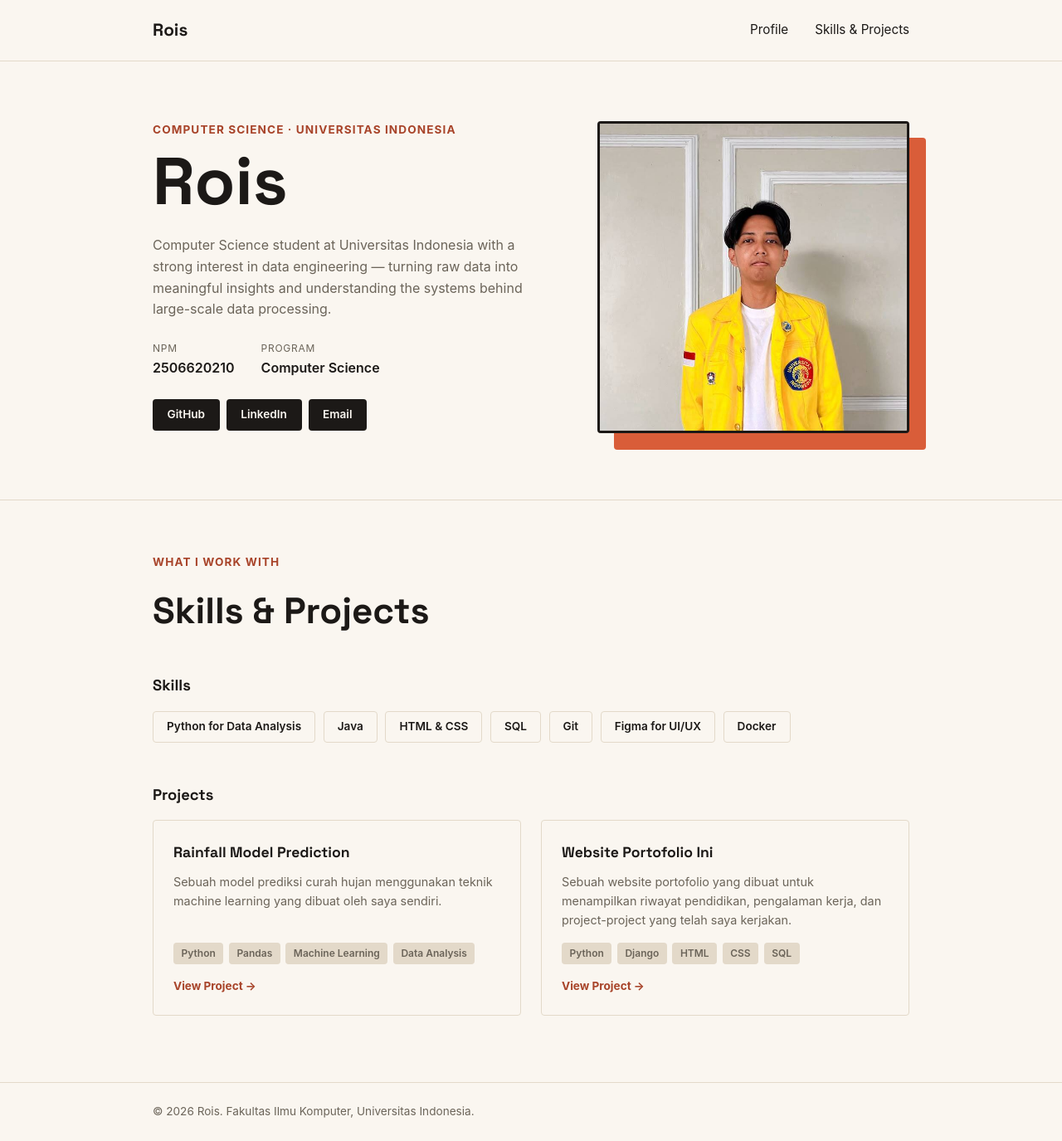
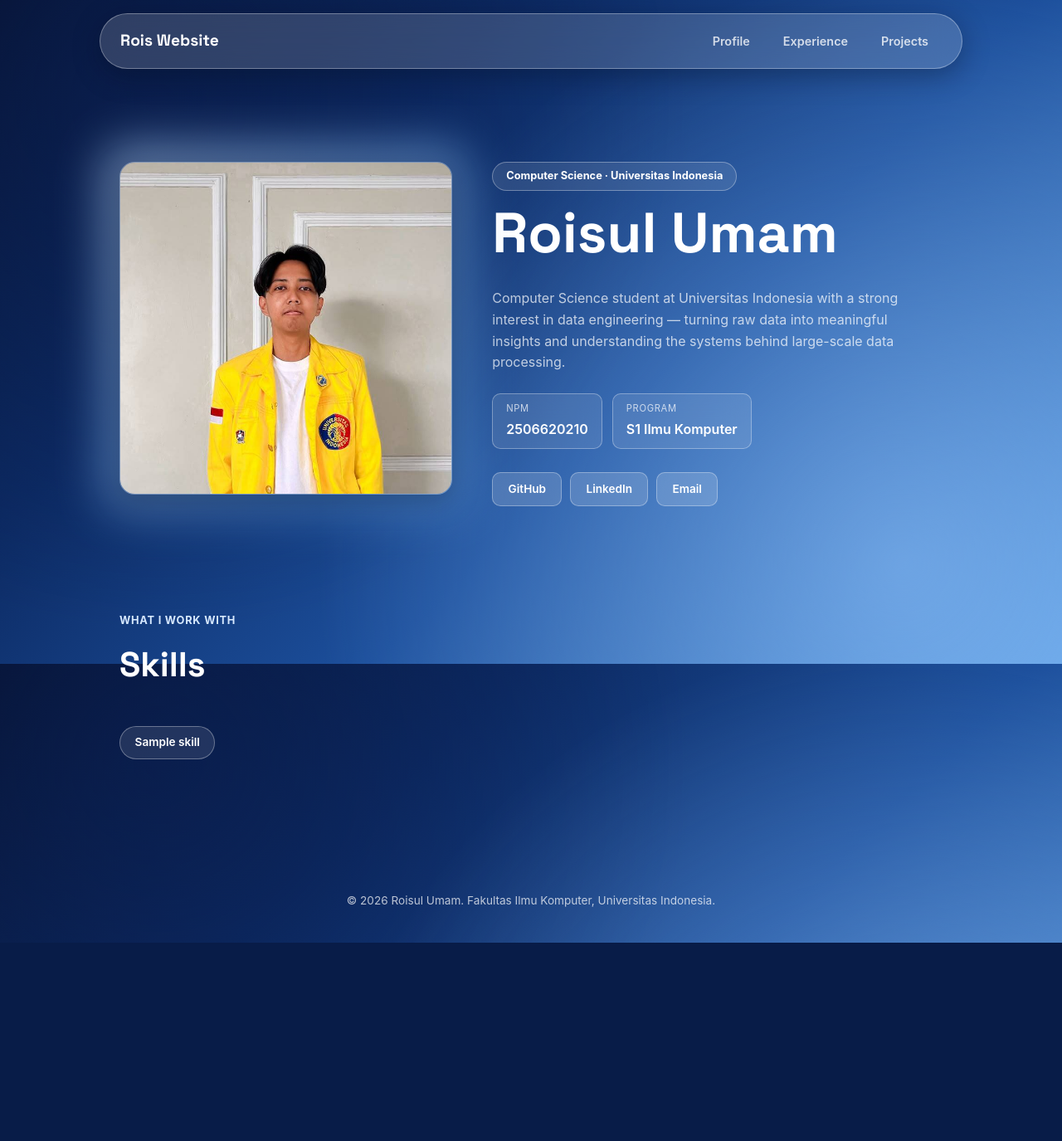
Before and after one commit to Roisul-Umam/myportofolio, a Django app: page / in a window 1280 px wide. Shown: the whole page at 83% size. After the commit the page ends 1136 px from the top, so only its background shows below. Run offline with Django 5.2, Linux system fonts and the light colour scheme; tables that the repository leaves empty hold one stand-in row (values such as "Sample post").

Commit message:
feat(portfolio): add dynamic skill and project models with admin integration also changing web design to glassmorphism theme

```diff
--- /dev/null
+++ b/main/apps.py
@@ -0,0 +1,5 @@
+from django.apps import AppConfig
+
+
+class MainConfig(AppConfig):
+    name = 'main'
--- /dev/null
+++ b/main/urls.py
@@ -0,0 +1,12 @@
+from django.urls import path
+
+from main import views
+from main.views import show_main, show_experience
+
+app_name = "main"
+
+urlpatterns = [
+    path("", show_main, name="show_main"),
+    path("experience/", show_experience, name="show_experience"),
+    path('projects/', views.show_projects, name='show_projects'),
+]
--- /dev/null
+++ b/main/views.py
@@ -0,0 +1,43 @@
+from django.shortcuts import render
+from main.models import Experience, Skill, Project
+# Create your views here.
+def show_main(request):
+    skills = Skill.objects.all()
+    projects = Project.objects.all()
+    context = {
+        "name": "Roisul Umam",
+        "short_name": "Rois",
+        "npm": "2506620210",
+        "avatar_url": "/static/img/rois.jpg",
+        "kicker": "Computer Science · Universitas Indonesia",
+        "study_program": "S1 Ilmu Komputer",
+        "bio": (
+            "Computer Science student at Universitas Indonesia with a strong interest "
+            "in data engineering — turning raw data into meaningful insights and "
+            "understanding the systems behind large-scale data processing."
+        ),
+        "social_links": [
+            {"name": "GitHub", "url": "https://github.com/Roisul-Umam"},
+            {"name": "LinkedIn", "url": "https://www.linkedin.com/in/roisul-umam-83577b302/?locale=en"},
+            {"name": "Email", "url": "mailto:umamr545@gmail.com"}
+        ],
+        "skills": skills,
+        "projects": projects,
+    }
+    return render(request, "index.html", context)
+
+
+def show_experience(request):
+    context = {
+        "name": "Rois",
+        "experience_list": Experience.objects.all(),
+    }
+    return render(request, "experience.html", context)
+
+def show_projects(request):
+    projects = Project.objects.all()  # sesuaikan sama model kamu
+    context = {
+        "name": "Rois",  # atau variabel yang sudah kamu pakai
+        "projects": projects,
+    }
+    return render(request, "projects.html", context)
--- a/portofolio/settings.py
+++ b/portofolio/settings.py
@@ -43,6 +43,7 @@ INSTALLED_APPS = [
     'django.contrib.sessions',
     'django.contrib.messages',
     'django.contrib.staticfiles',
+    'main'
 ]
 
 MIDDLEWARE = [
--- a/portofolio/urls.py
+++ b/portofolio/urls.py
@@ -15,11 +15,9 @@ Including another URLconf
     2. Add a URL to urlpatterns:  path('blog/', include('blog.urls'))
 """
 from django.contrib import admin
-from django.urls import path
-
-from portofolio.views import landing_page
+from django.urls import include, path
 
 urlpatterns = [
-    path('admin/', admin.site.urls),
-    path('', landing_page, name='landing_page'),
+    path("admin/", admin.site.urls),
+    path("", include("main.urls", namespace='main'))
 ]
--- a/portofolio/views.py
+++ b/portofolio/views.py
@@ -1,42 +1,4 @@
 from django.shortcuts import render
 
 def landing_page(request):
-    context = {
-        "name": "Rois",
-        "avatar_url": "/static/img/rois.jpg",
-        "kicker": "Computer Science · Universitas Indonesia",
-        "bio": "Computer Science student at Universitas Indonesia with a strong interest "
-               "in data engineering — turning raw data into meaningful insights and "
-               "understanding the systems behind large-scale data processing.",
-        "npm": "2506620210",
-        "program" : "Computer Science",
-        "social_links": [
-            {"name": "GitHub", "url": "https://github.com/Roisul-Umam"},
-            {"name": "LinkedIn", "url": "https://www.linkedin.com/in/roisul-umam-83577b302/?locale=en"},
-            {"name": "Email", "url": "mailto:umamr545@gmail.com"}
-        ],
-        "skills": [
-            "Python for Data Analysis",
-            "Java",
-            "HTML & CSS",
-            "SQL",
-            "Git",
-            "Figma for UI/UX",
-            "Docker",
-        ],
-        "projects": [
-            {
-                "name": "Rainfall Model Prediction",
-                "description": "Sebuah model prediksi curah hujan menggunakan teknik machine learning yang dibuat oleh saya sendiri.",
-                "tags": ["Python", "Pandas", "Machine Learning", "Data Analysis"],
-                "link": "#",
-            },
-            {
-                "name": "Website Portofolio Ini",
-                "description": "Sebuah website portofolio yang dibuat untuk menampilkan riwayat pendidikan, pengalaman kerja, dan project-project yang telah saya kerjakan.",
-                "tags": ["Python", "Django", "HTML", "CSS", "SQL"],
-                "link": "#",
-            },
-        ]
-    }
-    return render(request, "index.html", context)
+    return render(request, "index.html")
--- a/static/css/style.css
+++ b/static/css/style.css
@@ -5,45 +5,87 @@
 }
 
 :root {
-    --ink: #1c1917;
-    --paper: #faf6f0;
-    --accent: #d95d39;
-    --accent-dark: #a8442a;
-    --line: #e3d9c9;
-    --text-muted: #6b6459;
-    --radius: 4px;
+    /* base ink/paper */
+    --ink: #ffffff;
+    --ink-dim: rgba(255, 255, 255, 0.78);
+    --paper: #0c2a63;
+    --accent: #ffffff;
+    --accent-dark: #d7e9ff;
+    --line: rgba(255, 255, 255, 0.2);
+    --text-muted: rgba(255, 255, 255, 0.72);
+    --radius: 18px;
+    --radius-sm: 10px;
+
+    /* glass tokens */
+    --glass: rgba(255, 255, 255, 0.10);
+    --glass-strong: rgba(255, 255, 255, 0.16);
+    --glass-border: rgba(255, 255, 255, 0.32);
+    --glass-shadow: 0 8px 32px rgba(4, 12, 32, 0.35);
+    --blur: blur(18px);
+}
+
+html {
+    scroll-behavior: smooth;
 }
 
 body {
     font-family: -apple-system, "Segoe UI", Roboto, Helvetica, Arial, sans-serif;
     color: var(--ink);
-    background-color: var(--paper);
     line-height: 1.6;
+    min-height: 100vh;
+    background:
+        radial-gradient(circle at 85% 85%, rgba(150, 200, 255, 0.5), transparent 55%),
+        radial-gradient(circle at 15% 15%, rgba(10, 30, 80, 0.6), transparent 50%),
+        linear-gradient(135deg, #061230 0%, #0c2a63 30%, #1c4f9c 60%, #5b9be0 100%);
+    background-attachment: fixed;
 }
 
-h1, .brand {
+h1, h2, .brand {
     font-family: "Space Grotesk", -apple-system, sans-serif;
 }
 
 .container {
-    max-width: 960px;
+    max-width: 1040px;
     margin: 0 auto;
     padding: 0 1.5rem;
 }
 
+/* ---------- Glass base ---------- */
+.glass {
+    background: var(--glass);
+    backdrop-filter: var(--blur);
+    -webkit-backdrop-filter: var(--blur);
+    border: 1px solid var(--glass-border);
+    box-shadow: var(--glass-shadow);
+    border-radius: var(--radius);
+}
+
+/* ---------- Header ---------- */
 .site-header {
-    border-bottom: 1px solid var(--line);
+    position: sticky;
+    top: 1rem;
+    z-index: 20;
+    margin: 1rem auto 0;
+    max-width: 1040px;
+    width: calc(100% - 3rem);
+    background: var(--glass-strong);
+    backdrop-filter: var(--blur);
+    -webkit-backdrop-filter: var(--blur);
+    border: 1px solid var(--glass-border);
+    border-radius: 999px;
+    box-shadow: var(--glass-shadow);
 }
 
 .site-header .container {
     display: flex;
     justify-content: space-between;
     align-items: center;
-    padding: 1.25rem 1.5rem;
+    padding: 0.85rem 1.5rem;
+    max-width: none;
 }
 
 .brand {
-    font-size: 1.3rem;
+    font-size: 1.2rem;
     font-weight: 700;
     color: var(--ink);
     text-decoration: none;
@@ -51,26 +93,37 @@ h1, .brand {
 
 .site-header nav {
     display: flex;
-    gap: 2rem;
+    gap: 0.5rem;
 }
 
 .site-header nav a {
-    color: var(--ink);
+    color: var(--ink-dim);
     text-decoration: none;
-    font-size: 0.95rem;
+    font-size: 0.9rem;
+    font-weight: 600;
+    padding: 0.45rem 1rem;
+    border-radius: 999px;
+    transition: background-color 0.2s ease, color 0.2s ease;
 }
 
+.site-header nav a:hover {
+    color: var(--ink);
+    background: rgba(255, 255, 255, 0.18);
+}
+
+/* ---------- Hero ---------- */
 .hero {
-    padding: 4.5rem 0 5rem;
+    padding: 7rem 0 4rem;
 }
 
 .hero-grid {
     display: grid;
-    grid-template-columns: 1.3fr 1fr;
+    grid-template-columns: 0.85fr 1.15fr;
     grid-template-areas:
-        "identity photo"
-        "details  photo";
-    gap: 1.5rem 3rem;
+        "photo   identity"
+        "photo   details";
+    gap: 2rem 3rem;
+    align-items: start;
 }
 
 .hero-identity {
@@ -82,33 +135,50 @@ h1, .brand {
 }
 
 .hero-kicker {
-    font-size: 0.85rem;
-    letter-spacing: 0.08em;
-    text-transform: uppercase;
-    color: var(--accent-dark);
+    display: inline-block;
+    font-size: 0.8rem;
     font-weight: 700;
-    margin-bottom: 0.75rem;
+    color: var(--ink);
+    background: var(--glass);
+    border: 1px solid var(--glass-border);
+    backdrop-filter: var(--blur);
+    -webkit-backdrop-filter: var(--blur);
+    border-radius: 999px;
+    padding: 0.4rem 1rem;
+    margin-bottom: 1.1rem;
 }
 
 .hero-identity h1 {
-    font-size: clamp(3rem, 7vw, 5rem);
-    line-height: 0.95;
+    font-size: clamp(2.75rem, 6vw, 4.25rem);
+    line-height: 1;
+    color: var(--ink);
 }
 
 .bio {
     color: var(--text-muted);
-    max-width: 480px;
+    max-width: 520px;
     margin-bottom: 1.5rem;
 }
 
 .meta-list {
     display: flex;
-    gap: 2rem;
-    margin-bottom: 1.5rem;
+    gap: 0.75rem;
+    flex-wrap: wrap;
+    margin-bottom: 1.75rem;
+    list-style: none;
+}
+
+.meta-row {
+    background: var(--glass);
+    border: 1px solid var(--glass-border);
+    backdrop-filter: var(--blur);
+    -webkit-backdrop-filter: var(--blur);
+    border-radius: var(--radius-sm);
+    padding: 0.6rem 1rem;
 }
 
 .meta-row dt {
-    font-size: 0.75rem;
+    font-size: 0.7rem;
     text-transform: uppercase;
     letter-spacing: 0.06em;
     color: var(--text-muted);
@@ -117,11 +187,12 @@ h1, .brand {
 
 .meta-row dd {
     font-weight: 600;
+    color: var(--ink);
 }
 
 .social-links {
     display: flex;
-    gap: 0.5rem;
+    gap: 0.6rem;
     flex-wrap: wrap;
 }
 
@@ -130,31 +201,33 @@ h1, .brand {
     font-size: 0.85rem;
     font-weight: 600;
     text-decoration: none;
-    color: var(--paper);
-    background-color: var(--ink);
-    border-radius: var(--radius);
-    padding: 0.5rem 1.1rem;
-    transition: background-color 0.2s ease;
+    color: var(--ink);
+    background: var(--glass-strong);
+    border: 1px solid var(--glass-border);
+    backdrop-filter: var(--blur);
+    -webkit-backdrop-filter: var(--blur);
+    border-radius: var(--radius-sm);
+    padding: 0.55rem 1.15rem;
+    transition: background-color 0.2s ease, transform 0.2s ease;
 }
 
 .social-link:hover {
-    background-color: var(--accent);
+    background: rgba(255, 255, 255, 0.3);
+    transform: translateY(-2px);
 }
 
 .hero-photo {
     grid-area: photo;
-    align-self: center;
     position: relative;
 }
 
 .photo-block {
     position: absolute;
-    top: 1.25rem;
-    left: 1.25rem;
-    width: 100%;
-    height: 100%;
-    background-color: var(--accent);
-    border-radius: var(--radius);
+    inset: -1.25rem;
+    background: linear-gradient(135deg, #bcdcff, #5b9be0 80%);
+    border-radius: calc(var(--radius) + 8px);
+    filter: blur(28px);
+    opacity: 0.55;
     z-index: 0;
 }
 
@@ -166,42 +239,41 @@ h1, .brand {
     aspect-ratio: 1 / 1;
     object-fit: cover;
     border-radius: var(--radius);
-    border: 3px solid var(--ink);
+    border: 1px solid var(--glass-border);
+    box-shadow: var(--glass-shadow);
 }
 
-.site-footer {
-    padding: 1.5rem;
-    color: var(--text-muted);
-    font-size: 0.85rem;
-    border-top: 1px solid var(--line);
-}
-
-.skills-projects {
+/* ---------- Section shared ---------- */
+.skills-projects,
+.experience-section {
     padding: 4rem 0 5rem;
-    border-top: 1px solid var(--line);
 }
 
 .section-kicker {
-    font-size: 0.85rem;
-    letter-spacing: 0.08em;
+    font-size: 0.8rem;
+    letter-spacing: 0.06em;
     text-transform: uppercase;
     color: var(--accent-dark);
     font-weight: 700;
-    margin-bottom: 0.75rem;
+    margin-bottom: 0.6rem;
 }
 
-.section-title {
+.section-title,
+.experience-section h1 {
     font-family: "Space Grotesk", -apple-system, sans-serif;
-    font-size: clamp(2rem, 4vw, 2.75rem);
+    font-size: clamp(2rem, 4vw, 2.6rem);
     margin-bottom: 2.5rem;
+    color: var(--ink);
 }
 
 .subheading {
     font-family: "Space Grotesk", -apple-system, sans-serif;
-    font-size: 1.15rem;
+    font-size: 1.1rem;
     margin-bottom: 1rem;
+    color: var(--ink);
 }
 
+/* ---------- Skills ---------- */
 .skills-block {
     margin-bottom: 3rem;
 }
@@ -217,43 +289,50 @@ h1, .brand {
     font-size: 0.85rem;
     font-weight: 600;
     color: var(--ink);
-    background-color: transparent;
-    border: 1px solid var(--line);
-    border-radius: var(--radius);
-    padding: 0.45rem 1rem;
-    transition: border-color 0.2s ease, color 0.2s ease;
+    background: var(--glass);
+    border: 1px solid var(--glass-border);
+    backdrop-filter: var(--blur);
+    -webkit-backdrop-filter: var(--blur);
+    border-radius: 999px;
+    padding: 0.5rem 1.1rem;
+    transition: border-color 0.2s ease, background-color 0.2s ease;
 }
 
 .skill-tags li:hover {
-    border-color: var(--accent);
-    color: var(--accent-dark);
+    border-color: rgba(255, 255, 255, 0.6);
+    background: rgba(255, 255, 255, 0.2);
 }
 
+/* ---------- Projects ---------- */
 .projects-grid {
     display: grid;
-    grid-template-columns: repeat(auto-fit, minmax(240px, 1fr));
+    grid-template-columns: repeat(auto-fit, minmax(250px, 1fr));
     gap: 1.5rem;
 }
 
 .project-card {
-    background-color: var(--paper);
-    border: 1px solid var(--line);
+    background: var(--glass);
+    backdrop-filter: var(--blur);
+    -webkit-backdrop-filter: var(--blur);
+    border: 1px solid var(--glass-border);
     border-radius: var(--radius);
+    box-shadow: var(--glass-shadow);
     padding: 1.5rem;
     display: flex;
     flex-direction: column;
-    transition: border-color 0.2s ease, transform 0.2s ease;
+    transition: transform 0.2s ease, border-color 0.2s ease;
 }
 
 .project-card:hover {
-    border-color: var(--accent);
-    transform: translateY(-2px);
+    transform: translateY(-4px);
+    border-color: rgba(255, 255, 255, 0.55);
 }
 
 .project-card h4 {
     font-family: "Space Grotesk", -apple-system, sans-serif;
-    font-size: 1.1rem;
+    font-size: 1.05rem;
     margin-bottom: 0.6rem;
+    color: var(--ink);
 }
 
 .project-card p {
@@ -271,41 +350,147 @@ h1, .brand {
 }
 
 .project-tags span {
-    font-size: 0.75rem;
+    font-size: 0.72rem;
     font-weight: 600;
-    color: var(--text-muted);
-    background-color: var(--line);
-    border-radius: var(--radius);
+    color: var(--ink-dim);
+    background: rgba(255, 255, 255, 0.14);
+    border-radius: var(--radius-sm);
     padding: 0.2rem 0.6rem;
 }
 
 .project-link {
     font-size: 0.85rem;
     font-weight: 700;
-    color: var(--accent-dark);
+    color: var(--ink);
     text-decoration: none;
     align-self: flex-start;
 }
 
 .project-link:hover {
-    color: var(--accent);
+    color: var(--accent-dark);
     text-decoration: underline;
 }
 
-@media (max-width: 600px) {
+/* ---------- Experience timeline ---------- */
+.experience-grid {
+    position: relative;
+    display: flex;
+    flex-direction: column;
+    gap: 1.5rem;
+    padding-left: 2.25rem;
+}
+
+.experience-grid::before {
+    content: "";
+    position: absolute;
+    left: 0.55rem;
+    top: 0.4rem;
+    bottom: 0.4rem;
+    width: 2px;
+    background: linear-gradient(to bottom, rgba(255, 255, 255, 0.7), rgba(255, 255, 255, 0.08));
+}
+
+.experience-card {
+    position: relative;
+    background: var(--glass);
+    backdrop-filter: var(--blur);
+    -webkit-backdrop-filter: var(--blur);
+    border: 1px solid var(--glass-border);
+    border-radius: var(--radius);
+    box-shadow: var(--glass-shadow);
+    padding: 1.4rem 1.5rem;
+    transition: transform 0.2s ease, border-color 0.2s ease;
+}
+
+.experience-card:hover {
+    transform: translateX(4px);
+    border-color: rgba(255, 255, 255, 0.55);
+}
+
+.experience-card::before {
+    content: "";
+    position: absolute;
+    left: -2.05rem;
+    top: 1.6rem;
+    width: 12px;
+    height: 12px;
+    background: var(--ink);
+    border: 2px solid #0c2a63;
+    border-radius: 50%;
+    box-shadow: 0 0 0 4px rgba(255, 255, 255, 0.25);
+}
+
+.experience-category {
+    color: var(--accent-dark);
+    font-size: 0.72rem;
+    font-weight: 700;
+    text-transform: uppercase;
+    letter-spacing: 0.05em;
+}
+
+.experience-card h2 {
+    margin: 0.4rem 0 0.5rem;
+    font-size: 1.2rem;
+    color: var(--ink);
+}
+
+.experience-description,
+.empty-state {
+    color: var(--text-muted);
+}
+
+.experience-status {
+    display: inline-block;
+    margin-top: 1rem;
+    font-size: 0.78rem;
+    font-weight: 700;
+    padding: 0.3rem 0.75rem;
+    border-radius: 999px;
+    background: rgba(255, 255, 255, 0.14);
+    color: var(--ink);
+}
+
+/* ---------- Footer ---------- */
+.site-footer {
+    padding: 2rem 1.5rem 2.5rem;
+    color: var(--text-muted);
+    font-size: 0.85rem;
+    text-align: center;
+}
+
+/* ---------- Responsive ---------- */
+@media (max-width: 720px) {
     .hero-grid {
         grid-template-columns: 1fr;
         grid-template-areas:
+            "photo"
             "identity"
-            "photo"
             "details";
     }
 
     .hero-photo {
-        max-width: 220px;
+        max-width: 260px;
+        margin: 0 auto;
     }
 
-    .social-links {
-        justify-content: flex-start;
+    .site-header {
+        width: calc(100% - 2rem);
+    }
+
+    .site-header .container {
+        padding: 0.7rem 1.1rem;
     }
 }
+
+@media (prefers-reduced-motion: reduce) {
+    * {
+        transition: none !important;
+        scroll-behavior: auto !important;
+    }
+}
+
+/* visible keyboard focus */
+a:focus-visible {
+    outline: 2px solid #ffffff;
+    outline-offset: 2px;
+}
--- a/templates/index.html
+++ b/templates/index.html
@@ -3,7 +3,7 @@
 <head>
     <meta charset="UTF-8">
     <meta name="viewport" content="width=device-width, initial-scale=1.0">
-    <title>Rois - Portfolio</title>
+    <title>{{ name }} - Portfolio</title>
     <link rel="preconnect" href="https://fonts.googleapis.com">
     <link rel="preconnect" href="https://fonts.gstatic.com" crossorigin>
     <link href="https://fonts.googleapis.com/css2?family=Space+Grotesk:wght@500;700&display=swap" rel="stylesheet">
@@ -12,10 +12,11 @@
 <body>
     <header class="site-header">
         <div class="container">
-            <a href="#profile" class="brand">Rois</a>
+            <a href="{% url 'main:show_main' %}" class="brand">{{ short_name }} Website</a>
             <nav>
-                <a href="#profile">Profile</a>
-                <a href="#skills-projects">Skills & Projects</a>
+                <a href="{% url 'main:show_main' %}">Profile</a>
+                <a href="{% url 'main:show_experience' %}">Experience</a>
+                <a href="{% url 'main:show_projects' %}">Projects</a>
             </nav>
         </div>
     </header>
@@ -23,16 +24,16 @@
     <main>
         <section class="hero" id="profile">
             <div class="container hero-grid">
+                <div class="hero-photo">
+                    <div class="photo-block"></div>
+                    <img class="avatar" src="{{ avatar_url }}" alt="Photo of {{ name }}">
+                </div>
                 <div class="hero-identity">
                     <p class="hero-kicker">{{ kicker }}</p>
                     <h1>{{ name }}</h1>
                 </div>
-                <div class="hero-photo">
-                    <div class="photo-block"></div>
-                    <img class="avatar" src="{{ avatar_url }}" alt="Photo of {{ name }}">
-                </div>
                 <div class="hero-details">
-                    <p class = "bio">{{ bio }}</p>
+                    <p class="bio">{{ bio }}</p>
                     <dl class="meta-list">
                         <div class="meta-row">
                             <dt>NPM</dt>
@@ -40,7 +41,7 @@
                         </div>
                         <div class="meta-row">
                             <dt>Program</dt>
-                            <dd>{{ program }}</dd>
+                            <dd>{{ study_program }}</dd>
                         </div>
                     </dl>
                     <div class="social-links">
@@ -51,36 +52,20 @@
                 </div>
             </div>
         </section>
-        <section class="skills-projects" id="skills-projects">
+
+        <section class="skills-projects" id="skills">
             <div class="container">
                 <p class="section-kicker">What I Work With</p>
-                <h2 class="section-title">Skills &amp; Projects</h2>
+                <h2 class="section-title">Skills</h2>
 
                 <div class="skills-block">
-                    <h3 class="subheading">Skills</h3>
                     <ul class="skill-tags">
                         {% for skill in skills %}
-                        <li>{{ skill }}</li>
+                            <li>{{ skill.name }}</li>
+                        {% empty %}
+                            <li>No skills added yet.</li>
                         {% endfor %}
                     </ul>
-                </div>
-
-                <div class="projects-block">
-                    <h3 class="subheading">Projects</h3>
-                    <div class="projects-grid">
-                        {% for project in projects %}
-                        <article class="project-card">
-                            <h4>{{ project.name }}</h4>
-                            <p>{{ project.description }}</p>
-                            <div class="project-tags">
-                                {% for tag in project.tags %}
-                                <span>{{ tag }}</span>
-                                {% endfor %}
-                            </div>
-                            <a href="{{ project.link }}" class="project-link">View Project &rarr;</a>
-                        </article>
-                        {% endfor %}
-                    </div>
                 </div>
             </div>
         </section>
```
Also changed, not shown: main/admin.py (added, +7 -0 lines), main/models.py (added, +45 -0 lines), main/tests.py (added, +58 -0 lines), templates/experience.html (added, +63 -0 lines), templates/projects.html (added, +60 -0 lines), main/__init__.py (added), main/migrations/0001_initial.py (added), main/migrations/0002_project_skill.py (added), main/migrations/__init__.py (added).
